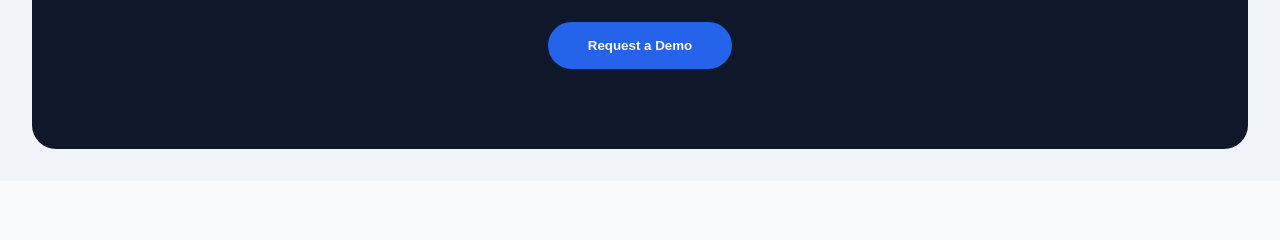
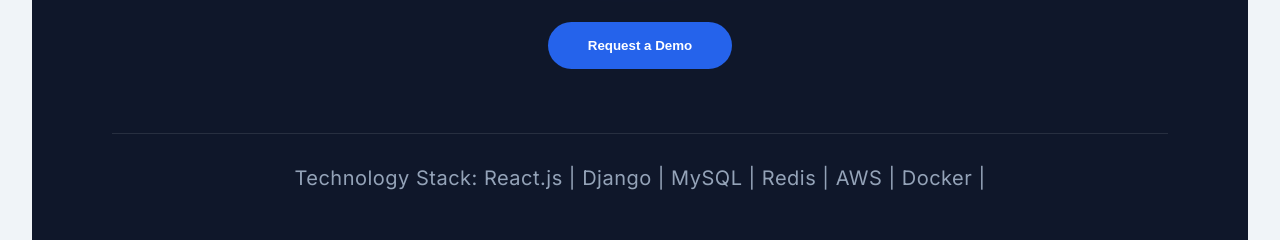
Before and after one commit to Flairminds/flairminds-website, a React (Vite) app: page /case-study/vendor_risk_assessment in a window 1280 px wide. Shown: the part 2820-3060 px from the top of the page. Built offline with nearby package versions, Linux system fonts and the light colour scheme; no server answers.

Commit message:
Added tech stack

```diff
--- a/src/pages/VendorRiskManagement/VendorRiskManagement.jsx
+++ b/src/pages/VendorRiskManagement/VendorRiskManagement.jsx
@@ -263,6 +263,10 @@ const VendorRiskAssessment = () => {
                         <button className={styles.ctaButton}>
                             Request a Demo
                         </button>
+
+                        <div className={styles.techStack}>
+                            Technology Stack: React.js | Django | MySQL | Redis | AWS | Docker |
+                        </div>
                     </div>
                 </footer>
             </div>
--- a/src/pages/VendorRiskManagement/VendorRiskManagement.module.css
+++ b/src/pages/VendorRiskManagement/VendorRiskManagement.module.css
@@ -524,3 +524,19 @@
     transform: scale(1.05);
     box-shadow: 0 20px 25px -5px rgba(37, 99, 235, 0.25);
 }
+
+.techStack {
+    margin-top: 4rem;
+    padding-top: 2rem;
+    border-top: 1px solid rgba(255, 255, 255, 0.1);
+    font-size: 0.75rem;
+    color: #94a3b8;
+    letter-spacing: 0.025em;
+    width: 100%;
+}
+
+@media (min-width: 768px) {
+    .techStack {
+        font-size: 1.25rem;
+    }
+}
```
Lines whose indentation alone changed are shown as unchanged.
